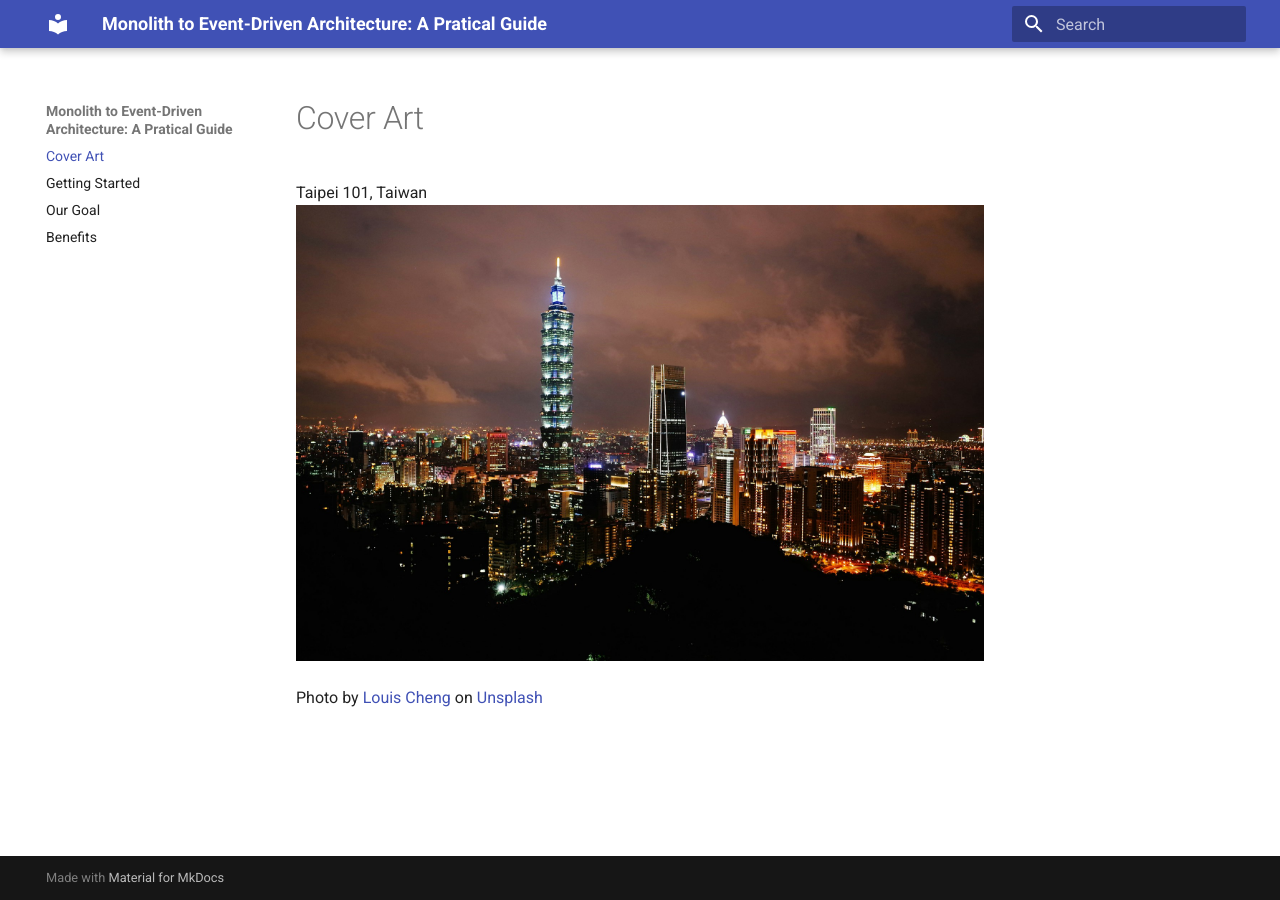
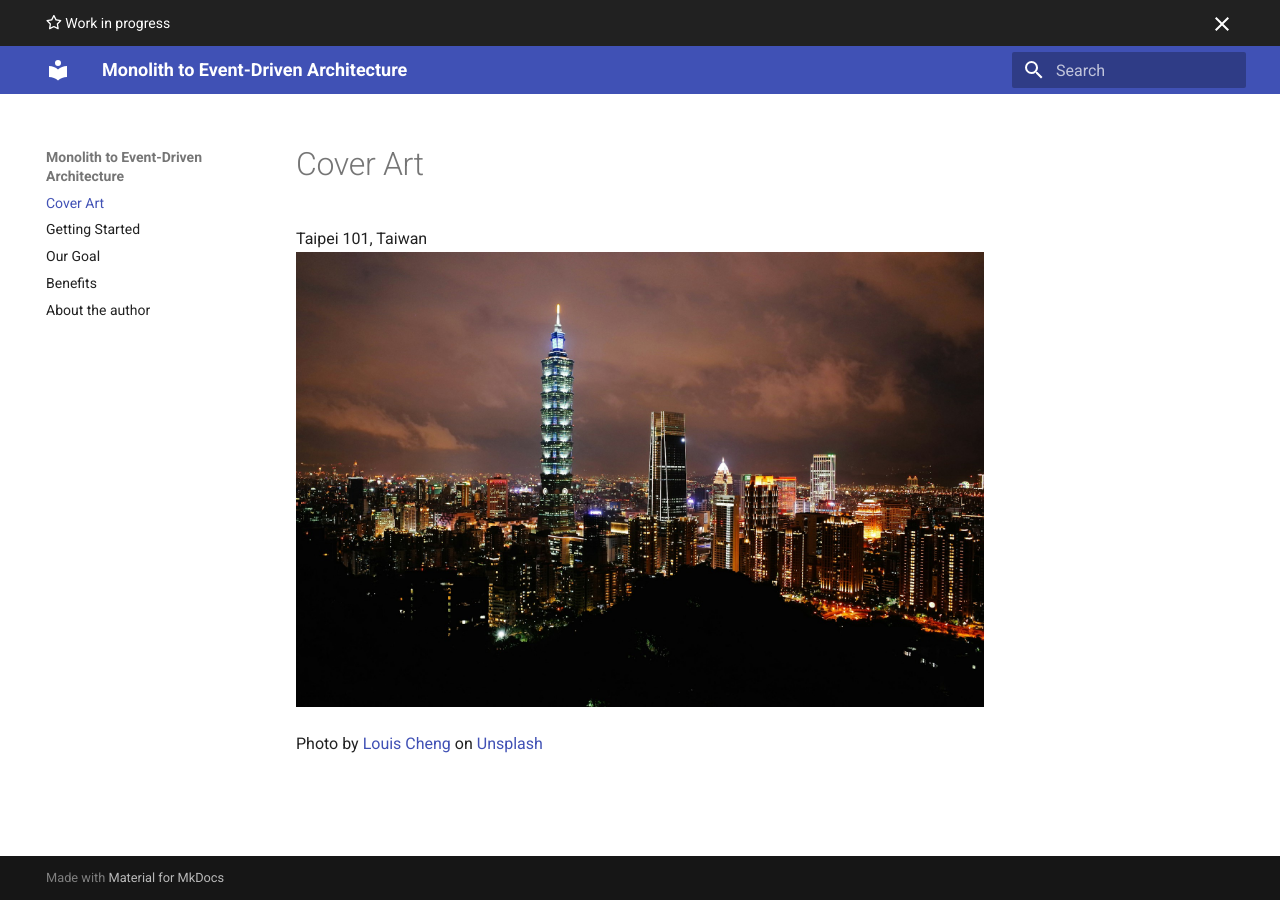
Before and after one commit to richardchou89/monolith-to-event-driven-system, an MkDocs documentation site: the page built from docs/index.md, in a window 1280 px wide. Built offline with MkDocs 1.6.1 and Material for MkDocs 9.7.7, drawn with Linux system fonts in a browser that asks for light colours.

Commit message:
added author info

```diff
--- a/mkdocs.yml
+++ b/mkdocs.yml
@@ -1,7 +1,7 @@
-site_name: "Monolith to Event-Driven Architecture: A Pratical Guide"
+site_name: "Monolith to Event-Driven Architecture"
 theme:
   name: material
-  #custom_dir: overrides
+  custom_dir: overrides
   features:
     - content.code.copy
     - navigation.instant
@@ -21,3 +21,4 @@
   - 'Getting Started': getting_started.md
   - 'Our Goal': goal.md
   - 'Benefits': benefits.md
+  - About the author: author.md
--- a/overrides/main.html
+++ b/overrides/main.html
@@ -3,5 +3,5 @@
 {% block announce %}
 <span class="twemoji">
   {% include ".icons/fontawesome/regular/star.svg" %}
-</span> Added a new section "Our Goal"
+</span> Work in progress
 {% endblock %}
```
Also changed, not shown: docs/author.md (added, +5 -0 lines), docs/images/author.png (added).
